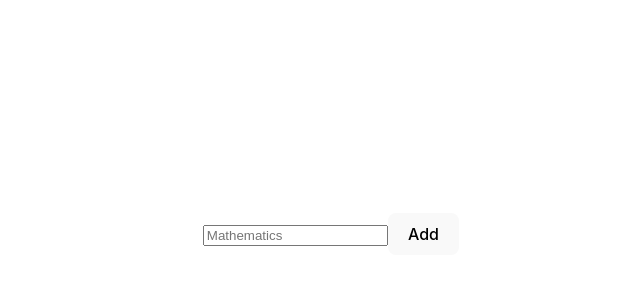
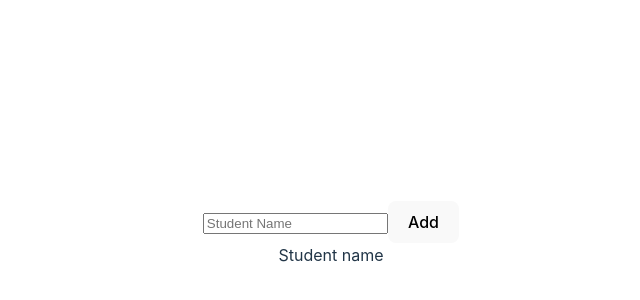
Before and after one commit to marioalvesx/StudentsReg, a React (Vite) app: page / in a window 1280 px wide. Shown: the part 166-466 px from the top of the page, without its empty margins (309-949 px from the left). Built offline with nearby package versions, Linux system fonts and the light colour scheme.

Commit message:
Create Student component

```diff
--- a/src/App.tsx
+++ b/src/App.tsx
@@ -1,15 +1,16 @@
 import { useState } from 'react'
+import Student from './components/Student'
 import './App.css'
 
 function App() {
-  const [count, setCount] = useState(0)
-
   return (
     <div className="App">
-      <div>
-        <input placeholder="Mathematics" />
+      <div className="add-student">
+        <input placeholder="Student Name" />
         <button>Add</button>
       </div>
+
+      <Student title="Student name" />
     </div>
   )
 }
--- /dev/null
+++ b/src/components/Student/index.tsx
@@ -0,0 +1,9 @@
+type StudentProps = {
+  title: string;
+}
+
+export default function Student({ title }: StudentProps ) {
+  return (
+    <div>{ title }</div>
+  )
+}
```
